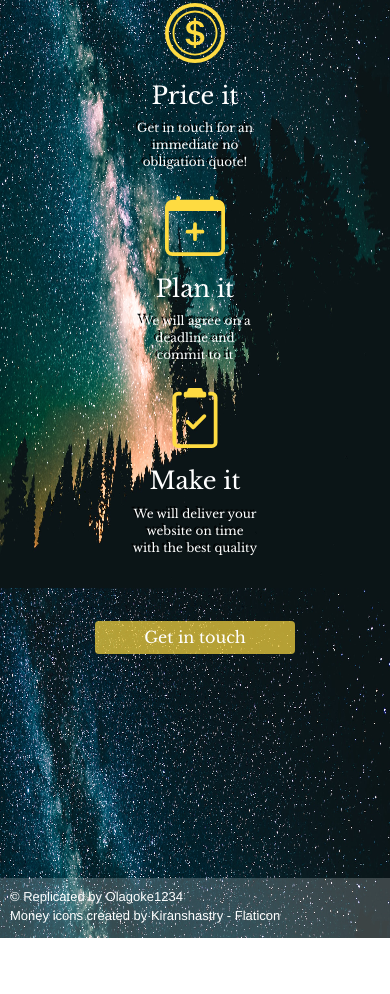
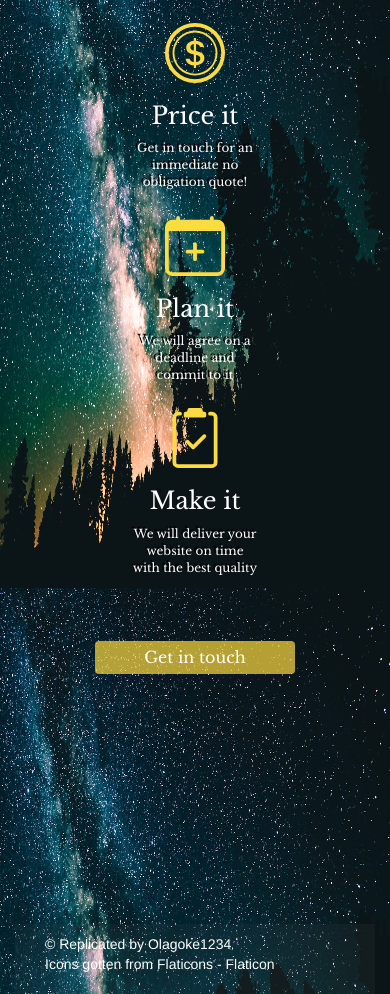
Before and after one commit to Olagoke1234/Company-Website-Bootstrap-, a plain HTML site: page index.html in a window 390 px wide. Shown: the part 256-1250 px from the top of the page. Before the commit the page ends 1194 px from the top, so only its background shows below. Drawn offline with nearby package versions, Linux system fonts and the light colour scheme.

Commit message:
Footer almost done

```diff
--- a/index.html
+++ b/index.html
@@ -129,17 +129,18 @@
       </div>
     </div>
     <div class="container-fluid">
-      <div class="footer">
-        <p>
-          &copy;
-          <a href="https://github.com/Olagoke1234">Replicated by Olagoke1234</a
-          ><br /><a
-            href="https://www.flaticon.com/free-icons/money"
-            title="money icons"
-            >Money icons created by Kiranshastry - Flaticon</a
-          >
-        </p>
-      </div>
+      <footer class="footer">
+        <div>
+          <p>
+            &copy;
+            <a href="https://github.com/Olagoke1234"
+              >Replicated by Olagoke1234</a
+            ><br /><a href="https://www.flaticon.com/" title="money icons"
+              >Icons gotten from Flaticons - Flaticon</a
+            >
+          </p>
+        </div>
+      </footer>
     </div>
     <!-- jQuery (necessary for Bootstrap's JavaScript plugins) -->
     <script src="https://ajax.googleapis.com/ajax/libs/jquery/1.11.2/jquery.min.js"></script>
--- a/style.css
+++ b/style.css
@@ -25,7 +25,7 @@ body {
   text-align: center;
   color: white;
   max-width: 800px;
-  margin: 50px auto 0 auto;
+  margin: 50px auto 20px auto;
 }
 
 .jumbotron h1 {
@@ -104,20 +104,15 @@ body {
 }
 
 .footer {
-  height: 60px;
-  background-color: rgba(255, 255, 255, 0.2);
-  position: absolute;
-  bottom: -150px;
-  width: 100vw;
-  padding: 10px 20px 20px 10px;
-  margin-left: -15px;
-  margin-top: auto;
+  background-color: rgba(94, 86, 86, 0.1);
+  padding: 10px 30px;
+  margin-top: 250px;
 }
-
 .footer p,
 .footer a {
   color: white;
 }
+
 @media (max-width: 768px) {
   .jumbotron {
     max-width: 500px;
@@ -134,15 +129,7 @@ body {
     background-color: rgba(254, 219, 65, 0.9);
     font-size: 14px;
   }
-  .footer {
-    height: 60px;
-    background-color: rgba(255, 255, 255, 0.2);
-    position: absolute;
-    bottom: -850px;
-    width: 100vw;
-    padding: 10px 20px 20px 10px;
-    margin-left: -15px;
-  }
+
   .item {
     margin-bottom: 15px;
   }
@@ -163,11 +150,4 @@ body {
     text-align: center;
     font-size: 12px;
   }
-  .footer {
-    bottom: -350px;
-  }
-  .footer p,
-  .footer a {
-    font-size: 13px;
-  }
 }
```
